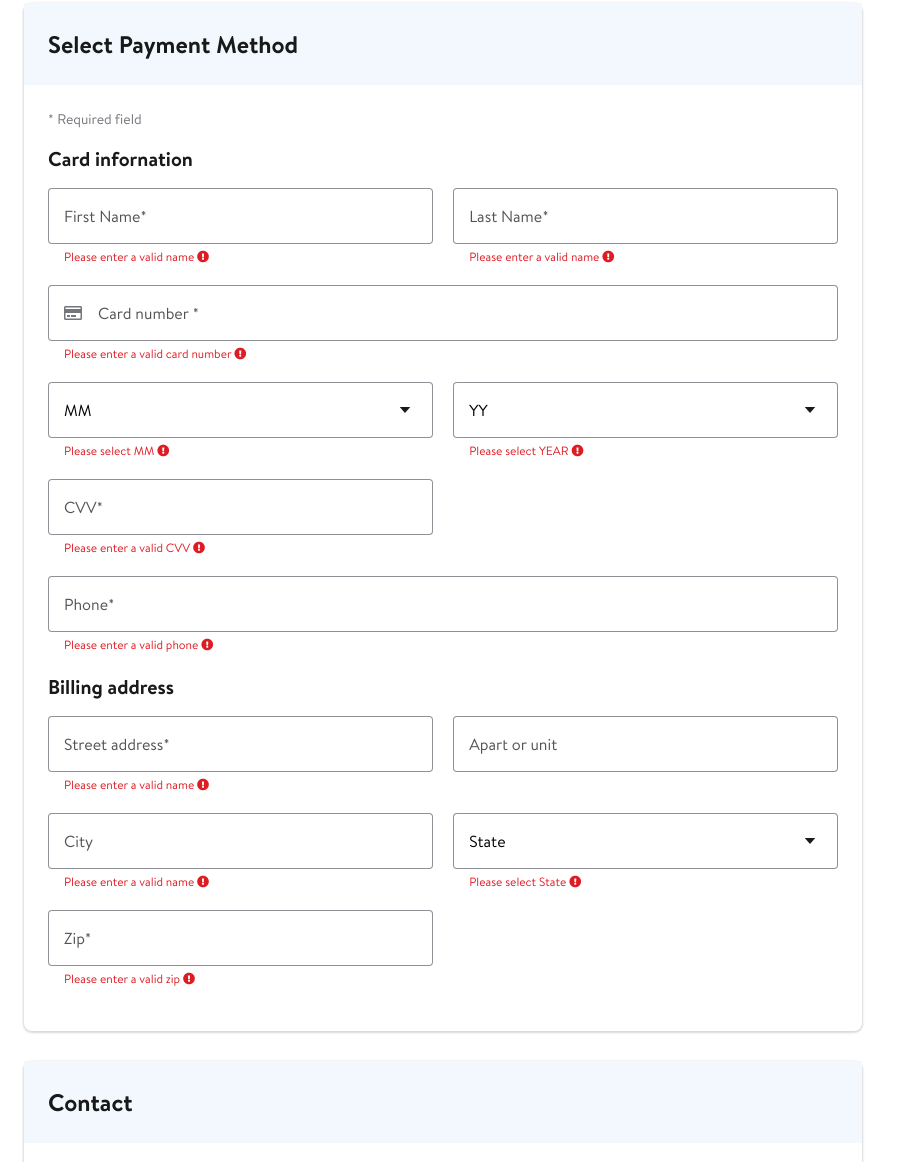
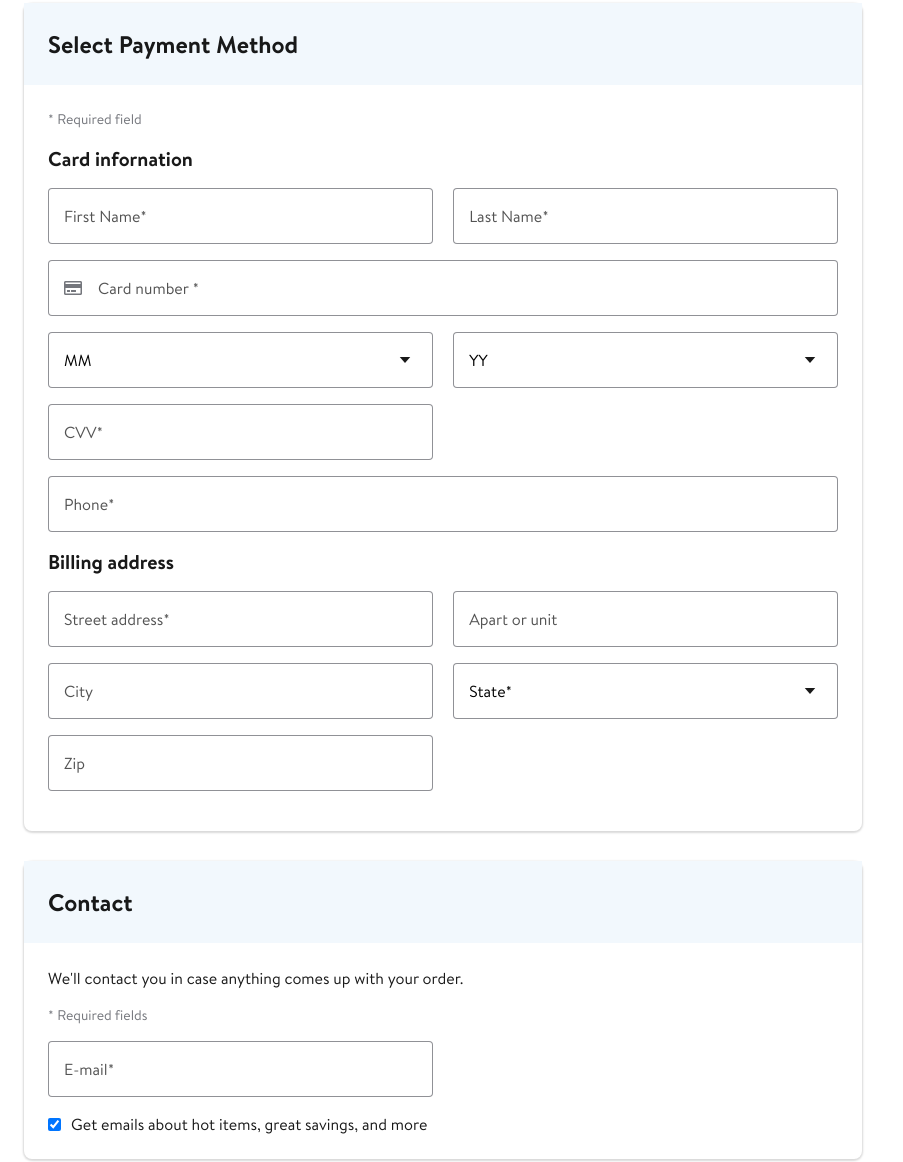
Before and after one commit to dr0n508/checkout, a website: page app/index.html in a window 1280 px wide. Shown: the part 1240-2402 px from the top of the page, without its empty margins (0-903 px from the left). Drawn offline with nearby package versions, Linux system fonts and the light colour scheme.

Commit message:
fix validation all inputs

```diff
--- a/app/index.html
+++ b/app/index.html
@@ -33,7 +33,7 @@
   <h2 class="f4 bold">Checkout</h2>
 </header>
 	<main class="main">
-  <form action="" id="form_checkout">
+  <form id="form_checkout">
     <div class="main-content container flex">
       <section class="main-section flex-auto">
 
@@ -50,13 +50,13 @@
             <div class="row-form flex">
               <div class="form-input mb3 w-50 pr-1 pl-1">
                 <div class="input-wrapper">
-                  <input type="text" name="ship_first_name" id="ship_first_name" value="" placeholder="First Name*" class="required_field">
+                  <input type="text" name="ship_first_name" id="ship_first_name" value="" placeholder="First Name*">
                 </div>
               </div>
 
               <div class="form-input mb3 w-50 pr-1 pl-1">
                 <div class="input-wrapper">
-                  <input type="text" name="ship_last_name" id="ship_last_name" value="" placeholder="Last Name*" class="required_field">
+                  <input type="text" name="ship_last_name" id="ship_last_name" value="" placeholder="Last Name*">
                 </div>
               </div>
             </div>
@@ -64,13 +64,13 @@
             <div class="row-form flex">
               <div class="form-input mb3 w-50 pr-1 pl-1">
                 <div class="input-wrapper">
-                  <input type="text" name="ship_address" id="ship_address" value="" placeholder="Address*" class="required_field">
+                  <input type="text" name="ship_address" id="ship_address" value="" placeholder="Address*">
                 </div>
               </div>
 
               <div class="form-input mb3 w-50 pr-1 pl-1">
                 <div class="input-wrapper">
-                  <input type="text" name="ship_city" id="ship_city" value="" placeholder="City*" class="required_field">
+                  <input type="text" name="ship_city" id="ship_city" value="" placeholder="City*">
                 </div>
               </div>
             </div>
@@ -78,7 +78,7 @@
             <div class="row-form flex">
               <div class="form-input mb3 w-50 pr-1 pl-1">
                 <div class="input-wrapper">
-                  <select id="ship_state" name="ship_state" class="required_field">
+                  <select id="ship_state" name="ship_state">
                     <option value="" selected disabled>State*</option>
                     <option value="AL">Alabama</option>
                     <option value="AK">Alaska</option>
@@ -148,7 +148,7 @@
 
               <div class="form-input mb3 w-50 pr-1 pl-1">
                 <div class="input-wrapper">
-                  <input type="text" name="ship_zip" id="ship_zip" value="" placeholder="Zip*" class="required_field">
+                  <input type="text" name="ship_zip" id="ship_zip" value="" placeholder="Zip*">
                 </div>
               </div>
             </div>
@@ -156,7 +156,7 @@
             <div class="row-form flex">
               <div class="form-input mb3 w-50 pr-1 pl-1">
                 <div class="input-wrapper">
-                  <select id="ship_country" name="ship_country" class="required_field">
+                  <select id="ship_country" name="ship_country">
                     <option value="" selected disabled>Country*</option>
                     <option value="AX">Aland</option>
                     <option value="AL">Albania</option>
@@ -397,7 +397,7 @@
 
               <div class="form-input mb3 w-50 pr-1 pl-1">
                 <div class="input-wrapper">
-                  <input type="text" name="ship_phone" id="ship_phone" value="" placeholder="Phone*" class="required_field">
+                  <input type="text" name="ship_phone" id="ship_phone" value="" placeholder="Phone*">
                 </div>
               </div>
             </div>
@@ -410,7 +410,7 @@
 
             <div class="form-input mb3 w-100">
               <div class="input-wrapper">
-                <input type="text" name="bill_email" id="email-field" value="" placeholder="E-mail*" class="required_field email_field">
+                <input type="text" name="ship_email" id="ship_email" value="" placeholder="E-mail*">
               </div>
             </div>
 
@@ -530,18 +530,12 @@
             <div class="row-form flex">
               <div class="form-input mb3 w-50 pr-1 pl-1">
                 <div class="input-wrapper">
-                  <input type="text" name="card_first_name" id="card_first_name" value="" placeholder="First Name*" class="required_field">
-                </div>
-                <div class="error red small">
-                  <span>Please enter a valid name <i class="fas fa-exclamation-circle"></i></span>
+                  <input type="text" name="card_first_name" id="card_first_name" value="" placeholder="First Name*">
                 </div>
               </div>
               <div class="form-input mb3 w-50 pr-1 pl-1">
                 <div class="input-wrapper">
-                  <input type="text" name="card_last_name" id="card_last_name" value="" placeholder="Last Name*" class="required_field">
-                </div>
-                <div class="error red small">
-                  <span>Please enter a valid name <i class="fas fa-exclamation-circle"></i></span>
+                  <input type="text" name="card_last_name" id="card_last_name" value="" placeholder="Last Name*">
                 </div>
               </div>
             </div>
@@ -550,10 +544,7 @@
               <div class="form-input input-number mb3 w-100 pr-1 pl-1">
                 <div class="input-wrapper">
                   <i class="icon-card gray far fa-credit-card"></i>
-                  <input type="text" name="card_number" id="card_number" value="" placeholder="Card number *" class="required_field">
-                </div>
-                <div class="error red small">
-                  <span>Please enter a valid card number <i class="fas fa-exclamation-circle"></i></span>
+                  <input type="text" name="card_number" id="card_number" value="" placeholder="Card number *">
                 </div>
               </div>
             </div>
@@ -579,9 +570,6 @@
                   <svg class="caret" width="1em" height="1em" viewBox="0 0 16 16" fill="currentColor" aria-hidden="true" role="presentation">
                     <path d="M8 10l3.5-4h-7z" fill-rule="evenodd"></path>
                   </svg>
-                </div>
-                <div class="error red small">
-                  <span>Please select MM <i class="fas fa-exclamation-circle"></i></span>
                 </div>
               </div>
 
@@ -614,19 +602,13 @@
                     <path d="M8 10l3.5-4h-7z" fill-rule="evenodd"></path>
                   </svg>
                 </div>
-                <div class="error red small">
-                  <span>Please select YEAR <i class="fas fa-exclamation-circle"></i></span>
-                </div>
               </div>
             </div>
 
             <div class="row-form flex">
               <div class="form-input mb3 w-50 pr-1 pl-1">
                 <div class="input-wrapper">
-                  <input type="password" name="cvv_number" id="cvv_number" maxlength="3" value="" placeholder="CVV*" class="required_field">
-                </div>
-                <div class="error red small">
-                  <span>Please enter a valid CVV <i class="fas fa-exclamation-circle"></i></span>
+                  <input type="password" name="cvv_number" id="cvv_number" maxlength="3" value="" placeholder="CVV*">
                 </div>
               </div>
             </div>
@@ -634,10 +616,7 @@
             <div class="row-form flex">
               <div class="form-input mb3 w-100 pr-1 pl-1">
                 <div class="input-wrapper">
-                  <input type="text" name="card_phone" id="card_phone" value="" placeholder="Phone*" class="required_field">
-                </div>
-                <div class="error red small">
-                  <span>Please enter a valid phone <i class="fas fa-exclamation-circle"></i></span>
+                  <input type="text" name="card_phone" id="card_phone" value="" placeholder="Phone*">
                 </div>
               </div>
             </div>
@@ -647,10 +626,7 @@
             <div class="row-form flex">
               <div class="form-input mb3 w-50 pr-1 pl-1">
                 <div class="input-wrapper">
-                  <input type="text" name="billing_street" id="billing_street" value="" placeholder="Street address*" class="required_field">
-                </div>
-                <div class="error red small">
-                  <span>Please enter a valid name <i class="fas fa-exclamation-circle"></i></span>
+                  <input type="text" name="billing_street" id="billing_street" value="" placeholder="Street address*">
                 </div>
               </div>
 
@@ -666,15 +642,12 @@
                 <div class="input-wrapper">
                   <input type="text" name="billing_city" id="billing_city" value="" placeholder="City">
                 </div>
-                <div class="error red small">
-                  <span>Please enter a valid name <i class="fas fa-exclamation-circle"></i></span>
-                </div>
               </div>
 
               <div class="form-input mb3 w-50 pr-1 pl-1">
                 <div class="input-wrapper">
-                  <select id="billing_state" name="billing_state" class="required_field">
-                    <option value="" selected disabled>State</option>
+                  <select id="billing_state" name="billing_state">
+                    <option value="" selected disabled>State*</option>
                     <option value="AL">Alabama</option>
                     <option value="AK">Alaska</option>
                     <option value="AS">American Samoa</option>
@@ -739,19 +712,13 @@
                     <path d="M8 10l3.5-4h-7z" fill-rule="evenodd"></path>
                   </svg>
                 </div>
-                <div class="error red small">
-                  <span>Please select State <i class="fas fa-exclamation-circle"></i></span>
-                </div>
               </div>
             </div>
 
             <div class="row-form flex">
               <div class="form-input mb3 w-50 pr-1 pl-1">
                 <div class="input-wrapper">
-                  <input type="text" name="billing_zip" id="billing_zip" value="" placeholder="Zip*" class="required_field">
-                </div>
-                <div class="error red small">
-                  <span>Please enter a valid zip <i class="fas fa-exclamation-circle"></i></span>
+                  <input type="text" name="billing_zip" id="billing_zip" value="" placeholder="Zip">
                 </div>
               </div>
             </div>
@@ -772,10 +739,7 @@
             <div class="row-form">
               <div class="form-input mb3 w-50 pr-1 pl-1">
                 <div class="input-wrapper">
-                  <input type="text" name="email_contact" id="email_contact" value="" placeholder="E-mail*" class="required_field email_field">
-                </div>
-                <div class="error red small">
-                  <span>Please enter a valid email <i class="fas fa-exclamation-circle"></i></span>
+                  <input type="text" name="email_contact" id="email_contact" value="" placeholder="E-mail*">
                 </div>
               </div>
             </div>
@@ -857,6 +821,7 @@
 </footer>
 	<script src="libs/jquery/jquery.min.js"></script>
 <script src="https://cdnjs.cloudflare.com/ajax/libs/jquery-validate/1.19.2/jquery.validate.min.js"></script>
+<script src="https://cdn.jsdelivr.net/jquery.validation/1.16.0/additional-methods.min.js"></script>
 <script src="js/main.js"></script>
 </body>
 </html>
--- a/app/js/main.js
+++ b/app/js/main.js
@@ -1,3 +1,5 @@
+$(document).ready(function() {
+
     //show aside when bottom of page
     $(window).scroll(function() {
 
@@ -9,57 +11,76 @@ $(window).scroll(function() {
         }
     });
 
+    //stop submit form
+    $("#form_checkout").submit(function (e) {
+        e.preventDefault();
+    });
+
+    //validation form
     $(function(){
         $('#form_checkout').validate({
             rules: {
                 ship_first_name: 'required',
                 ship_last_name: 'required',
-            bill_email: {
+                ship_address: 'required',
+                ship_city: 'required',
+                ship_state: {
+                    required: true,
+                },
+                ship_zip: {
+                    required: true,
+                    number: true
+                },
+                ship_country: 'required',
+                ship_phone: 'required',
+                ship_email: {
                     required: true,
                     email: true
                 },
-            ship_state: {
+
+                card_first_name: 'required',
+                card_last_name: 'required',
+                card_number: {
                     required: true,
-                // minlength: 6
+                    creditcard: true
                 },
-            ship_address: 'required',
-            ship_city: 'required',
-            ship_zip: 'required',
-            ship_country: 'required',
-            ship_phone: 'required',
-            // password: {
-            //     required: true,
-            //     minlength: 8
-            // },
-            // confirmPassword: {
-            //     required: true,
-            //     minlength: 8,
-            //     equalTo: '#password'
-            // }
+                cc_exp_month: 'required',
+                cc_exp_year: 'required',
+                cvv_number: {
+                        required: true,
+                        minlength: 3,
+                        number: true
+                     },
+                card_phone: 'required',
+
+                billing_street: 'required',
+                billing_state: 'required',
+
+                email_contact: 'required',
             },
             messages: {
                 ship_first_name: 'Please enter your First Name',
                 ship_last_name: 'Please enter your Last Name',
-            bill_email: 'Please enter a valid Email Address',
-            ship_state: 'Please select State',
                 ship_address: 'Please enter Address',
                 ship_city: 'Please enter City',
+                ship_state: 'Please select State',
                 ship_zip: 'Please enter ZIP',
                 ship_country: 'Please select Country',
                 ship_phone: 'Please enter Phone',
-            // userName: {
-            //     required: 'Please enter a User Name',
-            //     minlength: 'Your User Name must consist of at least 6 characters'
-            // },
-            // password: {
-            //     required: 'Please provide a Password',
-            //     minlength: 'Your Password must be at least 8 characters long'
-            // },
-            // confirmPassword: {
-            //     required: 'Please provide a Password',
-            //     minlength: 'Your Password must be at least 8 characters long',
-            //     equalTo: 'Please enter the same Password as above'
-            // }
+                ship_email: 'Please enter a valid Email Address',
+
+                card_first_name: 'Please enter your First Name',
+                card_last_name: 'Please enter your Last Name',
+                card_number: 'Please enter a valid Card Number',
+                cc_exp_month: 'Please enter month of exp month card',
+                cc_exp_year: 'Please enter year of exp month card',
+                cvv_number: 'Please enter CVV number',
+                card_phone: 'Please enter Phone',
+
+                billing_street: 'Please enter Street',
+                billing_state: 'Please select State',
+
+                email_contact: 'Please enter valid contact Email Address',
             },
             errorElement: 'span',
             errorPlacement: function (error, element) {
@@ -79,3 +100,5 @@ $(function(){
             }
         });
     });
+
+});
```
Also changed, not shown: app/_home.html (+20 -56 lines), app/_scripts.html (+1 -0 lines). Lines whose indentation alone changed are shown as unchanged.
